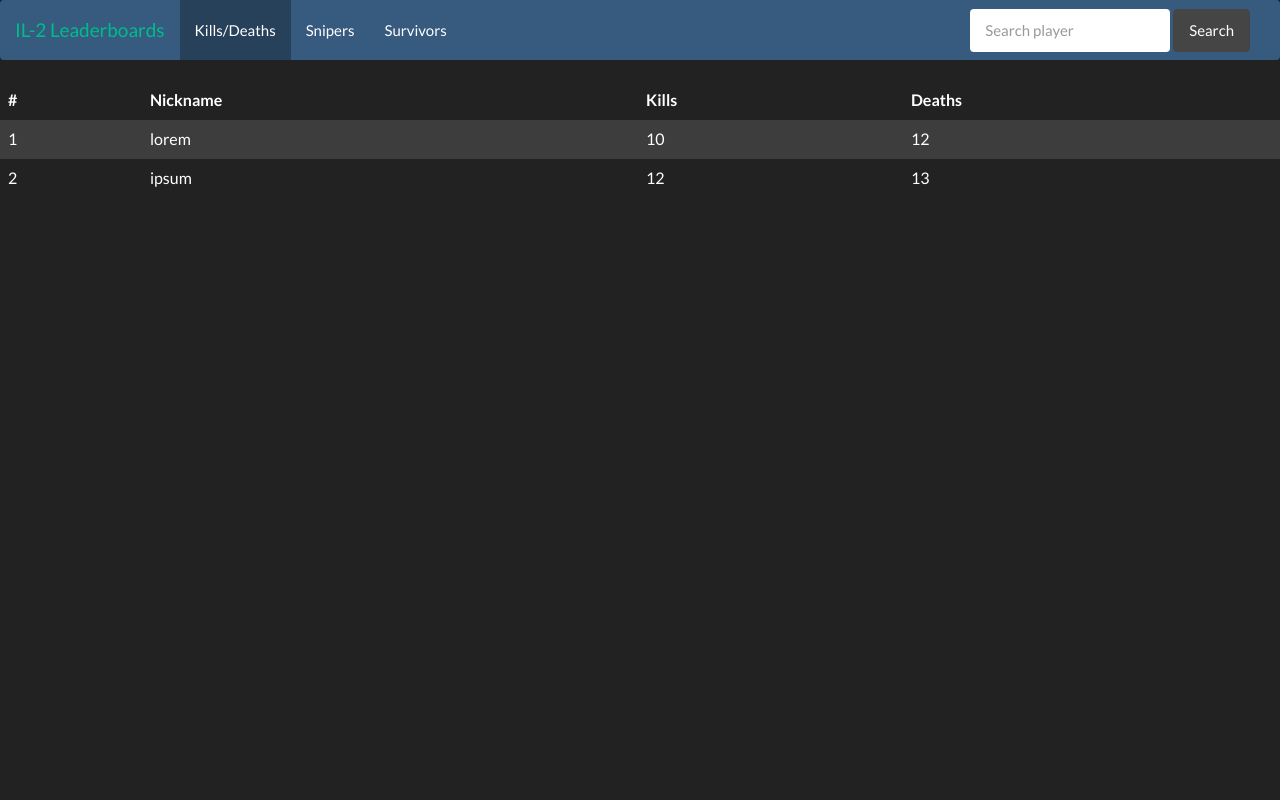
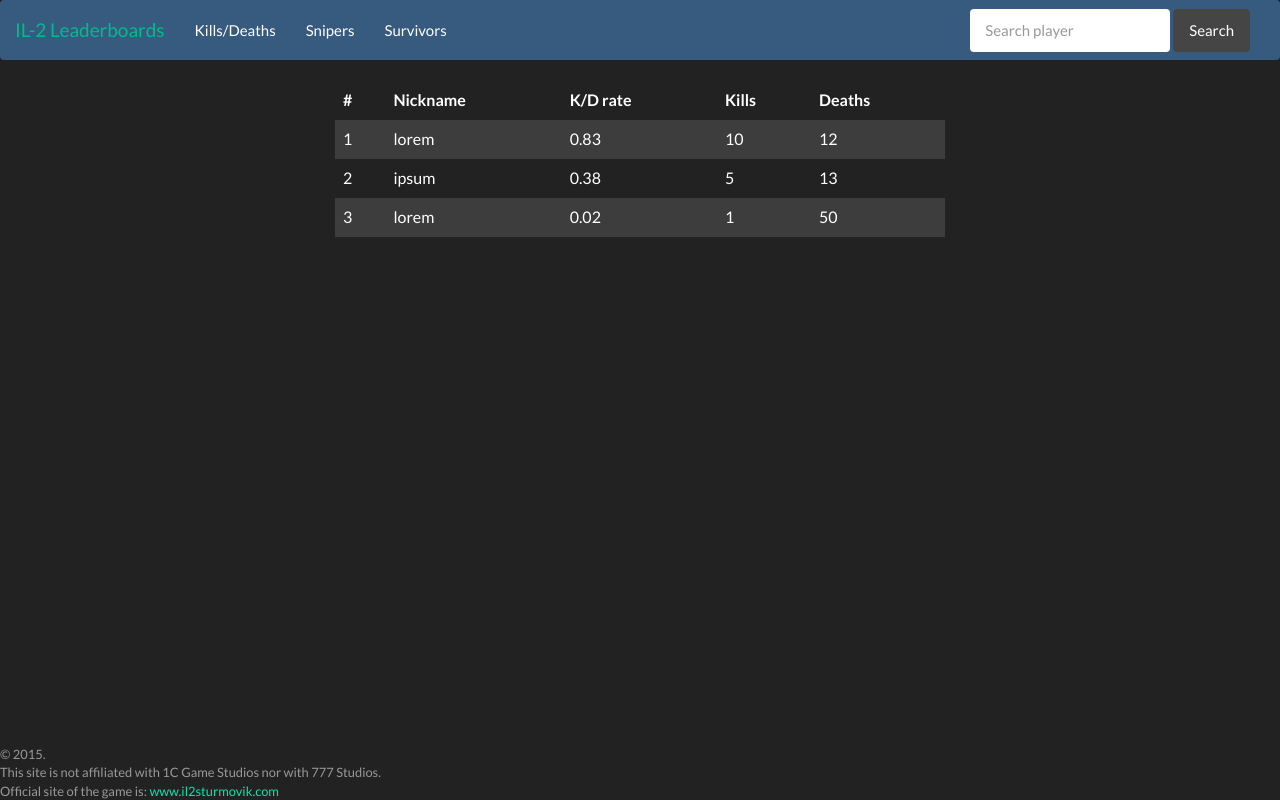
Before and after one commit to xedoc/IL2CDR, a PHP site: page / in a window 1280 px wide. Run offline with PHP 8.4, Linux system fonts and the light colour scheme.

Commit message:
page examples

```diff
--- a/IL2CDR/web/IndexController.php
+++ b/IL2CDR/web/IndexController.php
@@ -17,9 +17,29 @@
 
     public function GetIndex( )
     {
-        return $this->templates->render('index');
+        return $this->templates->render('kd');
+    }
+    public function GetKD( )
+    {
+        return $this->templates->render('kd');
+    }
+    public function GetSnipers( )
+    {
+        return $this->templates->render('snipers');
+    }
+    public function GetSurvivors( )
+    {
+        return $this->templates->render('survivors');
     }
 
 
 
 }
+
+function activeIfMatch($requestUri)
+{
+    $current_file_name = basename($_SERVER['REQUEST_URI'], ".php");
+
+    if ($current_file_name == $requestUri)
+        echo 'class="active"';
+}
--- a/IL2CDR/web/Router.php
+++ b/IL2CDR/web/Router.php
@@ -40,6 +40,9 @@
     {
         $this->indexController = new IndexController( new Engine('templates') );
     	$this->app->get('/', function() { echo $this->indexController->GetIndex(); } );
+    	$this->app->get('/kd/', function() { echo $this->indexController->GetKD(); } );
+    	$this->app->get('/snipers/', function() { echo $this->indexController->GetSnipers(); } );
+    	$this->app->get('/survivors/', function() { echo $this->indexController->GetSurvivors(); } );
         $this->app->run();
     }
 
--- a/IL2CDR/web/templates/index.php
+++ /dev/null
@@ -1,25 +0,0 @@
-<?php $this->layout('layout', ['title' => 'IL2 Leaderboard'])
-?>
-<table class="table table-striped table-hover ">
-  <thead>
-    <tr>
-      <th>#</th>
-      <th>Nickname</th>
-      <th>Kills</th>
-      <th>Deaths</th>
-    </tr>
-  </thead>
-  <tbody>
-    <tr>
-      <td>1</td>
-      <td>lorem</td>
-      <td>10</td>
-      <td>12</td>
-    </tr>
-    <tr>
-      <td>2</td>
-      <td>ipsum</td>
-      <td>12</td>
-      <td>13</td>
-    </tr>
-    </table>
--- /dev/null
+++ b/IL2CDR/web/templates/kd.php
@@ -0,0 +1,40 @@
+<?php $this->layout('layout', ['title' => 'IL2 Leaderboard'])?>
+<div class="container-fluid">
+  <div class="row">
+    <div class="col-md-6 col-md-offset-3">
+        <table class="table table-striped table-hover ">
+      <thead>
+        <tr>
+          <th>#</th>
+          <th>Nickname</th>
+          <th>K/D rate</th>
+          <th>Kills</th>
+          <th>Deaths</th>
+        </tr>
+      </thead>
+      <tbody>
+        <tr>
+          <td>1</td>
+          <td>lorem</td>
+          <td>0.83</td>
+          <td>10</td>
+          <td>12</td>
+        </tr>
+        <tr>
+          <td>2</td>
+          <td>ipsum</td>
+          <td>0.38</td>
+          <td>5</td>
+          <td>13</td>
+        </tr>
+        <tr>
+          <td>3</td>
+          <td>lorem</td>
+          <td>0.02</td>
+          <td>1</td>
+          <td>50</td>
+        </tr>
+    </table>
+    </div>
+  </div>
+</div>
--- a/IL2CDR/web/templates/layout.php
+++ b/IL2CDR/web/templates/layout.php
@@ -15,9 +15,9 @@
 
     <div class="collapse navbar-collapse" id="bs-example-navbar-collapse-1">
       <ul class="nav navbar-nav">
-        <li class="active"><a href="#">Kills/Deaths</a></li>
-        <li><a href="#">Snipers</a></li>
-        <li><a href="#">Survivors</a></li>
+        <li <?=activeIfMatch("kd")?>><a href="/kd">Kills/Deaths</a></li>
+        <li <?=activeIfMatch("snipers")?>><a href="/snipers">Snipers</a></li>
+        <li <?=activeIfMatch("survivors")?>><a href="/survivors">Survivors</a></li>
       </ul>
       <form class="navbar-form navbar-right" role="search">
         <div class="form-group">
@@ -31,6 +31,17 @@
 
 <?=$this->section('content')?>
 
+
+
+<div class="navbar-fixed-bottom">
+    <footer class="navbar-fixed-bottom text-muted small">
+        &copy; 2015.<br />
+        This site is not affiliated with 1C Game Studios nor with 777 Studios.<br />
+        Official site of the game is: <a href="http://www.il2.sturmovik.com">www.il2sturmovik.com</a>
+    </footer>
+
+</div>
+
 </body>
 
 <script src="/js/jquery.min.js"></script>
```
Also changed, not shown: IL2CDR/web/templates/snipers.php (added, +40 -0 lines), IL2CDR/web/templates/survivors.php (added, +40 -0 lines), 1 other file.
